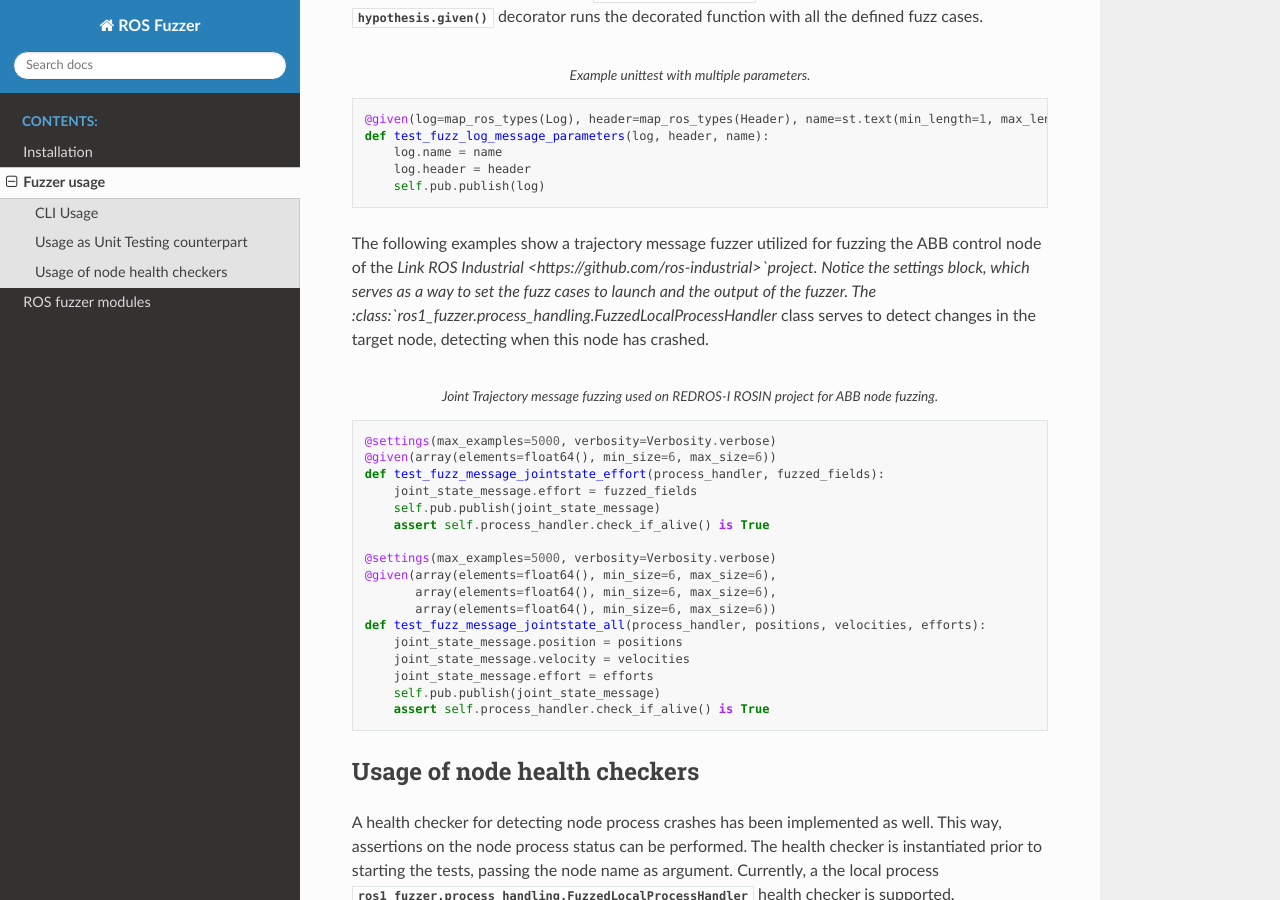
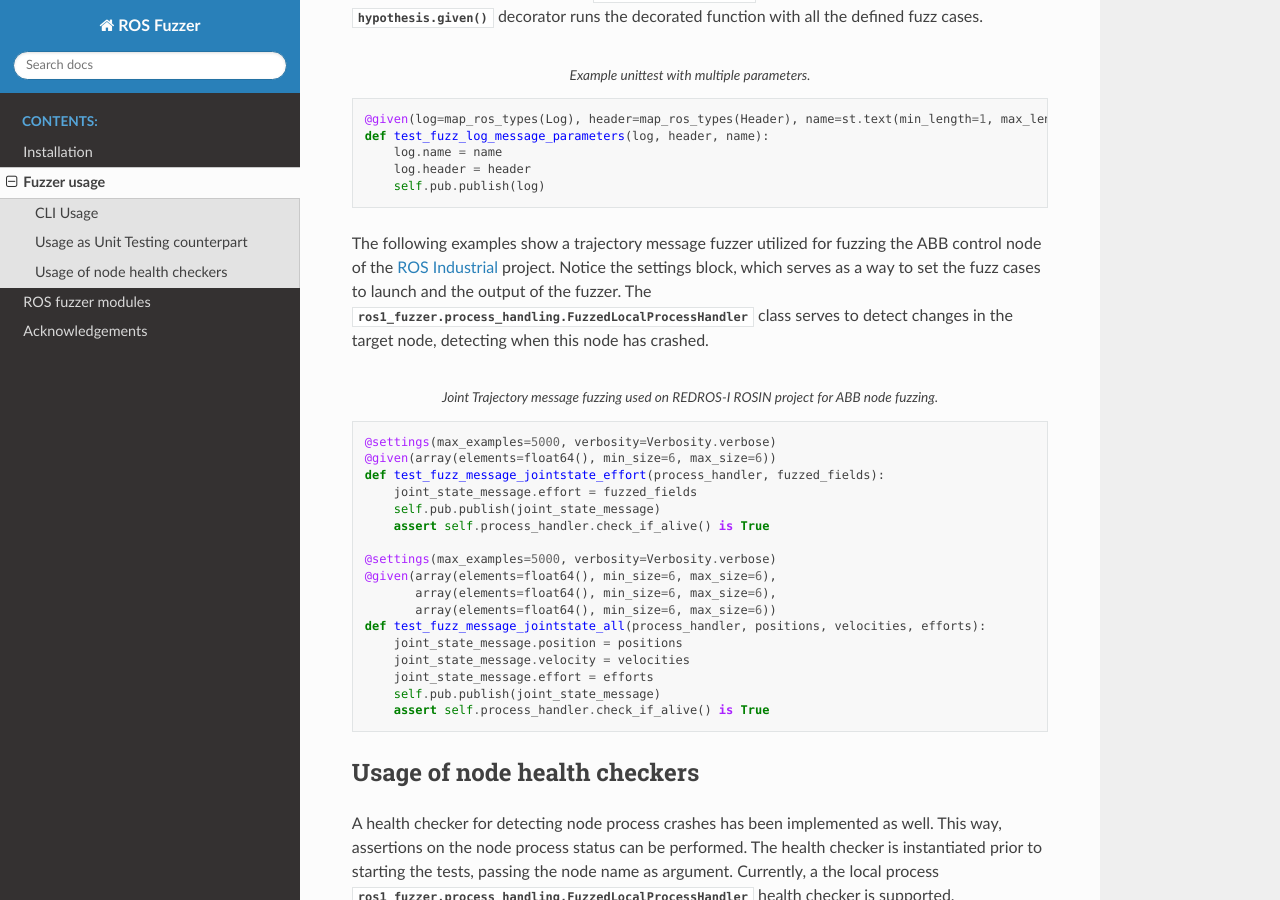
Before and after one commit to aliasrobotics/ros1_fuzzer, a Sphinx documentation site: the page built from docs/source/usage.rst, in a window 1280 px wide and 900 px high, scrolled down 1029 px. Built offline with Sphinx 7.4.7 and the Read the Docs theme 2.0.0, drawn with Linux system fonts in a browser that asks for light colours.

Commit message:
Add acknowledgements and README to the fuzzer project

```diff
--- a/docs/source/index.rst
+++ b/docs/source/index.rst
@@ -13,11 +13,13 @@ Welcome to ROS Fuzzer's documentation!
    install
    usage
    module
+   acknowledgements
 
 This is the documentation for the ROS1 Fuzzer developed by Alias Robotics.
 This fuzzer allows to test ROS applications against limit cases that could cause failures or pose a security risk.
 Currently the fuzzer allows to test ROS messages of any type by dynamically setting up the fuzz cases for each of the
 message elements.
+
 
 
 Indices and tables
--- a/docs/source/usage.rst
+++ b/docs/source/usage.rst
@@ -66,7 +66,7 @@ The :func:`hypothesis.given` decorator runs the decorated function with all the
 
 
 The following examples show a trajectory message fuzzer utilized for fuzzing the ABB control
-node of the `Link ROS Industrial <https://github.com/ros-industrial>`project.
+node of the `ROS Industrial <https://github.com/ros-industrial>`_ project.
 Notice the settings block, which serves as a way to set the fuzz cases to launch and the output of the fuzzer.
 The :class:`ros1_fuzzer.process_handling.FuzzedLocalProcessHandler` class serves to detect changes in the target node,
 detecting when this node has crashed.
```
Also changed, not shown: README.md (added, +19 -0 lines), docs/source/acknowledgements.rst (added, +16 -0 lines), docs/source/Logo_ROSIN.png (added).
